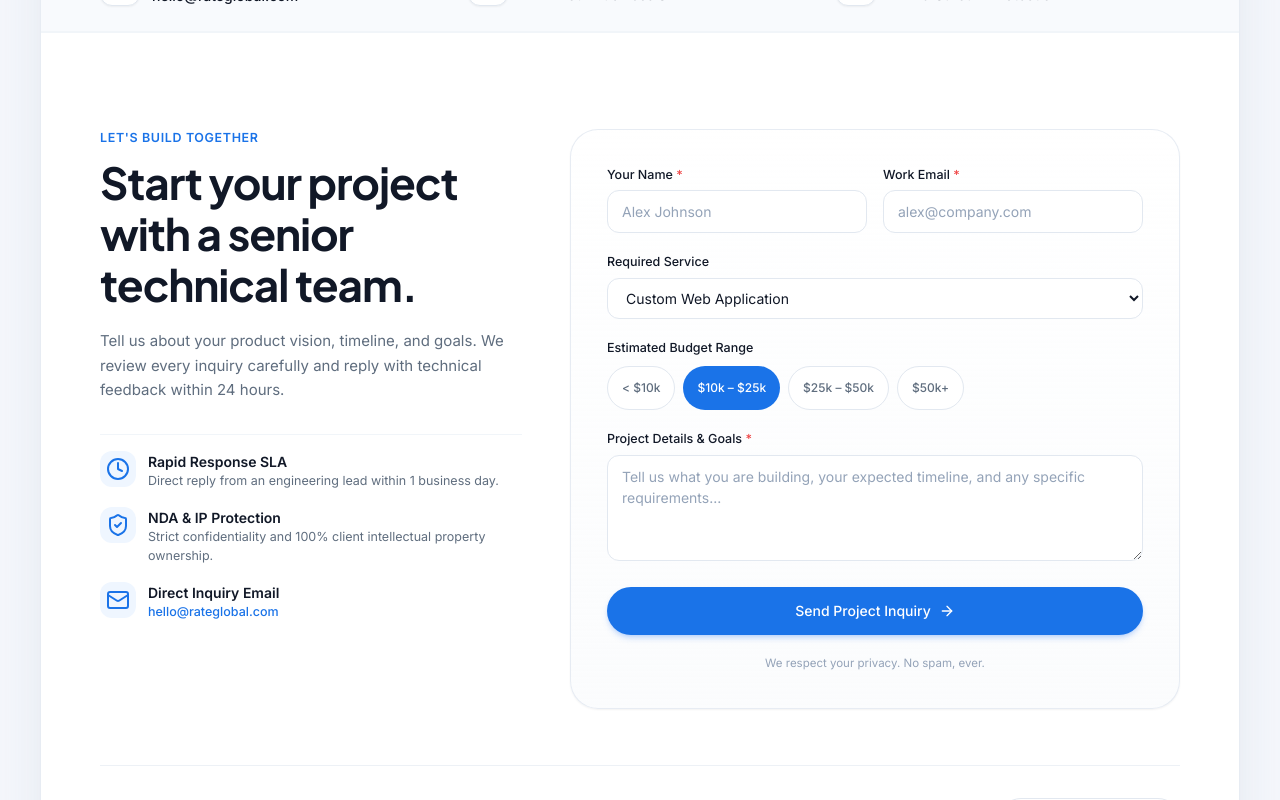
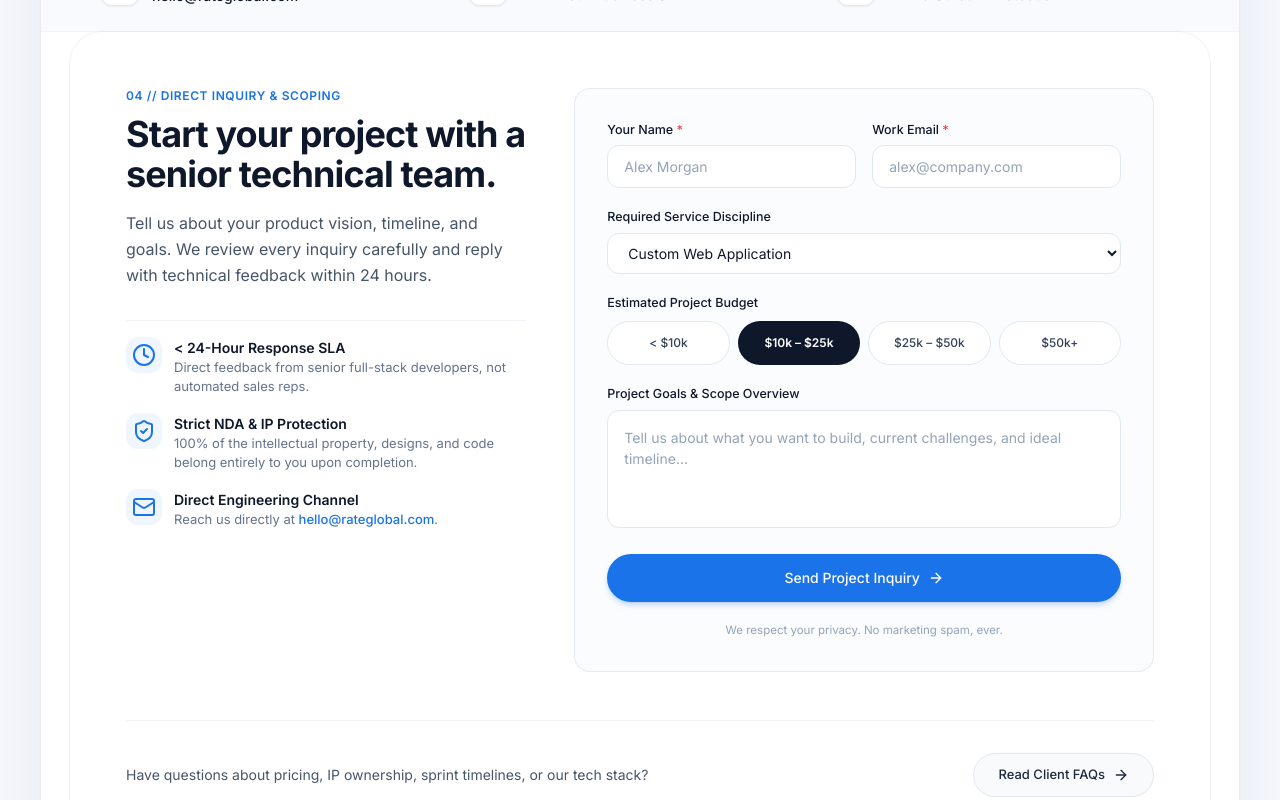
Before and after one commit to fahadrahman444/rate-global-website, a Next.js app: page /contact in a window 1280 px wide. Shown: the part 500-1300 px from the top of the page. Built offline with nearby package versions, Linux system fonts and the light colour scheme.

Commit message:
feat(ui): implement modular floating island architecture with inset dark case study showcase

```diff
--- a/components/sections/ContactSection.tsx
+++ b/components/sections/ContactSection.tsx
@@ -67,20 +67,20 @@ export function ContactSection() {
   }
 
   return (
-    <section id="contact" className="bg-white py-24 px-6 lg:px-12 border-t border-slate-100">
-      <div className="mx-auto max-w-[1080px]">
-
+    <section id="contact" className="mx-auto max-w-[1140px]">
+      {/* Structural Card Island */}
+      <div className="bg-white rounded-[32px] shadow-sm ring-1 ring-slate-900/5 p-8 sm:p-12 lg:p-14">
         <div className="grid grid-cols-1 lg:grid-cols-12 gap-12 items-start">
 
           {/* Left Column: Context & Trust Signals */}
           <div className="lg:col-span-5">
-            <div className="text-[12.5px] font-semibold uppercase tracking-wider text-brand-blue mb-2.5">
-              Let&apos;s Build Together
+            <div className="text-xs font-semibold uppercase tracking-wider text-brand-blue mb-2.5">
+              04 // Direct Inquiry &amp; Scoping
             </div>
-            <h2 className="font-display text-[36px] sm:text-[44px] font-bold text-brand-charcoal tracking-tight leading-[1.15] mb-5">
+            <h2 className="text-3xl sm:text-4xl font-bold tracking-tight text-slate-900 leading-tight mb-4">
               Start your project with a senior technical team.
             </h2>
-            <p className="text-[15px] leading-relaxed text-brand-slate mb-8">
+            <p className="text-base text-slate-600 leading-relaxed mb-8">
               Tell us about your product vision, timeline, and goals. We review every inquiry carefully and reply with technical feedback within 24 hours.
             </p>
 
@@ -91,8 +91,12 @@ export function ContactSection() {
                   <Clock className="h-4.5 w-4.5" />
                 </div>
                 <div>
-                  <h4 className="text-[14px] font-semibold text-brand-charcoal">Rapid Response SLA</h4>
-                  <p className="text-[12.5px] text-brand-slate">Direct reply from an engineering lead within 1 business day.</p>
+                  <h4 className="text-[14px] font-semibold text-slate-900">
+                    &lt; 24-Hour Response SLA
+                  </h4>
+                  <p className="text-[13px] text-slate-500">
+                    Direct feedback from senior full-stack developers, not automated sales reps.
+                  </p>
                 </div>
               </div>
 
@@ -101,8 +105,12 @@ export function ContactSection() {
                   <ShieldCheck className="h-4.5 w-4.5" />
                 </div>
                 <div>
-                  <h4 className="text-[14px] font-semibold text-brand-charcoal">NDA & IP Protection</h4>
-                  <p className="text-[12.5px] text-brand-slate">Strict confidentiality and 100% client intellectual property ownership.</p>
+                  <h4 className="text-[14px] font-semibold text-slate-900">
+                    Strict NDA &amp; IP Protection
+                  </h4>
+                  <p className="text-[13px] text-slate-500">
+                    100% of the intellectual property, designs, and code belong entirely to you upon completion.
+                  </p>
                 </div>
               </div>
 
@@ -111,32 +119,36 @@ export function ContactSection() {
                   <Mail className="h-4.5 w-4.5" />
                 </div>
                 <div>
-                  <h4 className="text-[14px] font-semibold text-brand-charcoal">Direct Inquiry Email</h4>
-                  <p className="text-[12.5px] text-brand-blue font-medium">hello@rateglobal.com</p>
+                  <h4 className="text-[14px] font-semibold text-slate-900">
+                    Direct Engineering Channel
+                  </h4>
+                  <p className="text-[13px] text-slate-500">
+                    Reach us directly at <span className="text-brand-blue font-medium">hello@rateglobal.com</span>.
+                  </p>
                 </div>
               </div>
             </div>
           </div>
 
-          {/* Right Column: Interactive Form */}
+          {/* Right Column: Interactive Lead Capture Form */}
           <div className="lg:col-span-7">
-            <div className="rounded-[28px] border border-slate-200/80 bg-gradient-to-b from-white to-slate-50/60 p-7 sm:p-9 shadow-sm">
+            <div className="rounded-2xl border border-slate-200/80 bg-slate-50/50 p-6 sm:p-8">
 
               {success ? (
-                <div className="py-12 text-center" role="alert" aria-live="polite">
+                <div className="text-center py-10" role="status">
                   <div className="mx-auto flex h-14 w-14 items-center justify-center rounded-full bg-emerald-100 text-emerald-600 mb-4">
                     <CheckCircle className="h-7 w-7" />
                   </div>
-                  <h3 className="font-display text-[22px] font-bold text-brand-charcoal mb-2">
-                    Inquiry Received!
+                  <h3 className="font-display text-2xl font-bold text-slate-900 mb-2">
+                    Inquiry Received
                   </h3>
-                  <p className="text-[14px] text-brand-slate max-w-md mx-auto mb-6 leading-relaxed">
-                    Thank you for reaching out. A Rate Global lead architect is reviewing your specifications and will follow up with you shortly.
+                  <p className="text-slate-600 text-[14px] max-w-md mx-auto mb-6">
+                    Thank you! An engineer will review your project requirements and respond within 24 business hours.
                   </p>
                   <button
                     type="button"
                     onClick={() => setSuccess(false)}
-                    className="inline-flex items-center gap-2 rounded-full border border-slate-300 bg-white px-5 py-2 text-[13px] font-medium text-brand-charcoal hover:bg-slate-50"
+                    className="inline-flex items-center gap-2 rounded-full border border-slate-300 bg-white px-5 py-2 text-[13px] font-medium text-slate-700 hover:bg-slate-50 min-h-[44px]"
                   >
                     Submit another inquiry
                   </button>
@@ -156,7 +168,7 @@ export function ContactSection() {
                   {/* Name and Email */}
                   <div className="grid grid-cols-1 sm:grid-cols-2 gap-4">
                     <div>
-                      <label htmlFor="name" className="block text-[12.5px] font-medium text-brand-charcoal mb-1.5">
+                      <label htmlFor="name" className="block text-[12.5px] font-medium text-slate-900 mb-1.5">
                         Your Name <span className="text-red-500">*</span>
                       </label>
                       <input
@@ -165,13 +177,13 @@ export function ContactSection() {
                         required
                         value={formData.name}
                         onChange={(e) => setFormData({ ...formData, name: e.target.value })}
-                        placeholder="Alex Johnson"
-                        className="w-full rounded-xl border border-slate-200 bg-white px-3.5 py-2.5 text-[14px] text-brand-charcoal placeholder-slate-400 focus:border-brand-blue focus:outline-hidden focus:ring-2 focus:ring-brand-blue/20 transition"
+                        placeholder="Alex Morgan"
+                        className="w-full rounded-xl border border-slate-200 bg-white px-4 py-2.5 text-[14px] text-slate-900 placeholder:text-slate-400 focus:border-brand-blue focus:outline-none focus:ring-1 focus:ring-brand-blue"
                       />
                     </div>
 
                     <div>
-                      <label htmlFor="email" className="block text-[12.5px] font-medium text-brand-charcoal mb-1.5">
+                      <label htmlFor="email" className="block text-[12.5px] font-medium text-slate-900 mb-1.5">
                         Work Email <span className="text-red-500">*</span>
                       </label>
                       <input
@@ -181,36 +193,36 @@ export function ContactSection() {
                         value={formData.email}
                         onChange={(e) => setFormData({ ...formData, email: e.target.value })}
                         placeholder="alex@company.com"
-                        className="w-full rounded-xl border border-slate-200 bg-white px-3.5 py-2.5 text-[14px] text-brand-charcoal placeholder-slate-400 focus:border-brand-blue focus:outline-hidden focus:ring-2 focus:ring-brand-blue/20 transition"
+                        className="w-full rounded-xl border border-slate-200 bg-white px-4 py-2.5 text-[14px] text-slate-900 placeholder:text-slate-400 focus:border-brand-blue focus:outline-none focus:ring-1 focus:ring-brand-blue"
                       />
                     </div>
                   </div>
 
                   {/* Service Requirement Dropdown */}
                   <div>
-                    <label htmlFor="service" className="block text-[12.5px] font-medium text-brand-charcoal mb-1.5">
-                      Required Service
+                    <label htmlFor="service" className="block text-[12.5px] font-medium text-slate-900 mb-1.5">
+                      Required Service Discipline
                     </label>
                     <select
                       id="service"
                       value={formData.service}
                       onChange={(e) => setFormData({ ...formData, service: e.target.value })}
-                      className="w-full rounded-xl border border-slate-200 bg-white px-3.5 py-2.5 text-[14px] text-brand-charcoal focus:border-brand-blue focus:outline-hidden focus:ring-2 focus:ring-brand-blue/20 transition"
+                      className="w-full rounded-xl border border-slate-200 bg-white px-4 py-2.5 text-[14px] text-slate-900 focus:border-brand-blue focus:outline-none focus:ring-1 focus:ring-brand-blue"
                     >
-                      {serviceOptions.map((opt) => (
-                        <option key={opt} value={opt}>
-                          {opt}
+                      {serviceOptions.map((s) => (
+                        <option key={s} value={s}>
+                          {s}
                         </option>
                       ))}
                     </select>
                   </div>
 
-                  {/* Estimated Budget Pills */}
+                  {/* Budget Selector Pills */}
                   <div>
-                    <label className="block text-[12.5px] font-medium text-brand-charcoal mb-2">
-                      Estimated Budget Range
-                    </label>
-                    <div className="flex flex-wrap gap-2">
+                    <span className="block text-[12.5px] font-medium text-slate-900 mb-2">
+                      Estimated Project Budget
+                    </span>
+                    <div className="grid grid-cols-2 sm:grid-cols-4 gap-2">
                       {budgetOptions.map((b) => {
                         const isSelected = formData.budget === b;
                         return (
@@ -218,10 +230,10 @@ export function ContactSection() {
                             key={b}
                             type="button"
                             onClick={() => setFormData({ ...formData, budget: b })}
-                            className={`rounded-full px-3.5 py-1.5 text-[12px] font-medium transition min-h-[44px] inline-flex items-center ${
+                            className={`rounded-full px-3.5 py-1.5 text-[12px] font-medium transition min-h-[44px] inline-flex items-center justify-center ${
                               isSelected
-                                ? "bg-brand-blue text-white shadow-xs"
-                                : "bg-white border border-slate-200 text-brand-slate hover:border-slate-300"
+                                ? "bg-slate-900 text-white shadow-xs font-semibold"
+                                : "bg-white border border-slate-200 text-slate-700 hover:bg-slate-100"
                             }`}
                           >
                             {b}
@@ -231,27 +243,26 @@ export function ContactSection() {
                     </div>
                   </div>
 
-                  {/* Message */}
+                  {/* Message Field */}
                   <div>
-                    <label htmlFor="message" className="block text-[12.5px] font-medium text-brand-charcoal mb-1.5">
-                      Project Details & Goals <span className="text-red-500">*</span>
+                    <label htmlFor="message" className="block text-[12.5px] font-medium text-slate-900 mb-1.5">
+                      Project Goals &amp; Scope Overview
                     </label>
                     <textarea
                       id="message"
-                      required
                       rows={4}
                       value={formData.message}
                       onChange={(e) => setFormData({ ...formData, message: e.target.value })}
-                      placeholder="Tell us what you are building, your expected timeline, and any specific requirements..."
-                      className="w-full rounded-xl border border-slate-200 bg-white px-3.5 py-2.5 text-[14px] text-brand-charcoal placeholder-slate-400 focus:border-brand-blue focus:outline-hidden focus:ring-2 focus:ring-brand-blue/20 transition resize-y"
+                      placeholder="Tell us about what you want to build, current challenges, and ideal timeline..."
+                      className="w-full rounded-xl border border-slate-200 bg-white p-4 text-[14px] text-slate-900 placeholder:text-slate-400 focus:border-brand-blue focus:outline-none focus:ring-1 focus:ring-brand-blue resize-none"
                     />
                   </div>
 
-                  {/* Submit Button with Mutation Lock */}
+                  {/* Submit Button */}
                   <button
                     type="submit"
                     disabled={loading}
-                    className="w-full inline-flex items-center justify-center gap-2 rounded-full bg-brand-blue hover:bg-brand-darkblue disabled:opacity-60 disabled:cursor-not-allowed transition py-3 px-6 text-[14px] font-medium text-white shadow-md shadow-blue-500/25 min-h-[48px]"
+                    className="w-full inline-flex items-center justify-center gap-2 rounded-full bg-brand-blue hover:bg-blue-600 disabled:opacity-60 disabled:cursor-not-allowed transition py-3 px-6 text-[14px] font-medium text-white shadow-md shadow-blue-500/25 min-h-[48px]"
                   >
                     {loading ? (
                       <>
@@ -267,7 +278,7 @@ export function ContactSection() {
                   </button>
 
                   <p className="text-center text-[11.5px] text-slate-400">
-                    We respect your privacy. No spam, ever.
+                    We respect your privacy. No marketing spam, ever.
                   </p>
                 </form>
               )}
@@ -278,19 +289,18 @@ export function ContactSection() {
         </div>
 
         {/* Pathway to FAQ & Full Contact Hub */}
-        <div className="mt-14 pt-8 border-t border-slate-200/60 flex flex-col sm:flex-row items-center justify-between gap-4">
-          <p className="text-[14px] text-brand-slate text-center sm:text-left">
+        <div className="mt-12 pt-8 border-t border-slate-100 flex flex-col sm:flex-row items-center justify-between gap-4">
+          <p className="text-sm text-slate-600 text-center sm:text-left">
             Have questions about pricing, IP ownership, sprint timelines, or our tech stack?
           </p>
           <Link
             href="/contact#faq"
-            className="inline-flex items-center gap-2 rounded-full border border-slate-200 bg-white hover:border-blue-300 hover:text-brand-blue px-6 py-2.5 text-[13px] font-medium text-brand-charcoal shadow-2xs transition min-h-[44px]"
+            className="inline-flex items-center gap-2 rounded-full border border-slate-200 bg-slate-50 hover:bg-white hover:border-blue-300 hover:text-brand-blue px-6 py-2.5 text-[13px] font-medium text-slate-800 shadow-2xs transition min-h-[44px]"
           >
             <span>Read Client FAQs</span>
             <ArrowRight className="h-4 w-4" />
           </Link>
         </div>
-
       </div>
     </section>
   );
```
Also changed, not shown: app/page.tsx (+16 -16 lines), components/layout/Footer.tsx (+8 -8 lines), components/sections/PortfolioSection.tsx (+153 -42 lines), components/sections/ProcessSection.tsx (+16 -20 lines), components/sections/ServicesPreview.tsx (+19 -15 lines).
